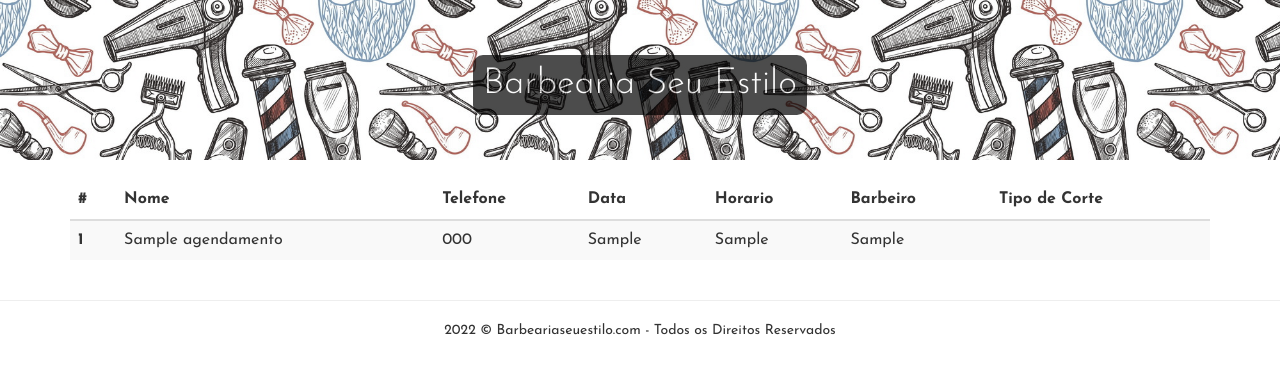
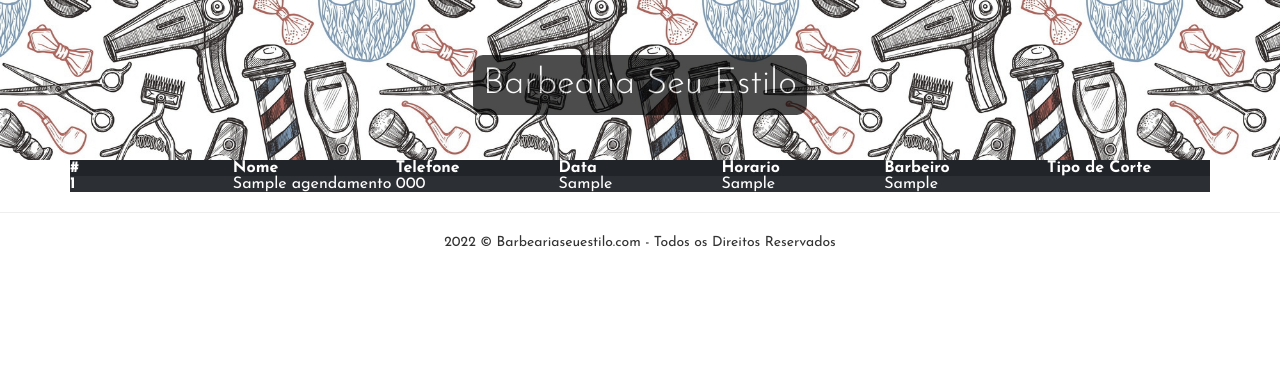
Before and after one commit to IgorMarqx/BARBEARIA-PHP, a PHP site: page /index.php?pg=servicos in a window 1280 px wide. Shown: the part 56-430 px from the top of the page. Run offline with PHP 8.4, Linux system fonts and the light colour scheme; tables that the repository leaves empty or names only in its code hold one stand-in row (values such as "Sample post"); data that the repository does not hold is empty.

Commit message:
tabelas e funcionalidade JS

```diff
--- a/css/style.css
+++ b/css/style.css
@@ -286,3 +286,54 @@ footer{
     /* border: 1px solid red; */
     width: 100%;
 }
+
+
+.tbl-head {
+    background-color: #212529;
+    padding: .5rem;
+    width: 100%;
+    table-layout: fixed;
+
+    padding: 5rem 0;
+
+    text-align: left;
+}
+
+.text-color {
+    color: #fff;
+    margin: 0 1rem;
+}
+
+.tbl-body{
+    background-color: #2C3034;
+    padding: .5rem;
+    width: 100%;
+    table-layout: fixed;
+
+    padding: 5rem 0;
+
+    text-align: left;
+}
+
+.container-cust{
+    display: grid;
+    place-items: center;
+    max-width: 100%;
+    background-color: aqua;
+}
+
+.margin-top{
+    margin-top: 1rem;
+}
+
+#toggle{
+    color: #999;
+
+    border: none;
+    text-decoration: underline;
+    cursor: pointer;
+}
+
+#toggle:hover{
+    text-decoration: none;
+}
--- a/servicos.php
+++ b/servicos.php
@@ -1,3 +1,19 @@
+<div id="margin-top" class="container-cust">
+    <table class="tbl-head">
+        <thead class="">
+            <tr class="text-color">
+                <th>#</th>
+                <th>Nome</th>
+                <th>Telefone</th>
+                <th>Data</th>
+                <th>Horario</th>
+                <th>Barbeiro</th>
+                <th>Tipo de Corte</th>
+            </tr>
+    </table>
+</div>
+
+
 <?php
 $busca = "Select * from agendamento";
 
@@ -6,23 +22,10 @@ $query = mysqli_query($conn, $busca);
 while ($dados = mysqli_fetch_array($query)) {
 
 ?>
-
-    <br>
-    <div>
-        <table class="table table-dark table-striped">
-            <thead class="table">
-                <tr class="table-dark">
-                    <th>#</th>
-                    <th>Nome</th>
-                    <th>Telefone</th>
-                    <th>Data</th>
-                    <th>Horario</th>
-                    <th>Barbeiro</th>
-                    <th>Tipo de Corte</th>
-                </tr>
-            </thead>
+    <div class="container-cust">
+        <table class="tbl-body">
             <tbody>
-                <tr class="table-dark">
+                <tr class="text-color">
                     <th><?= $dados['id']; ?></th>
                     <td><?= $dados['nome']; ?></td>
                     <td><?= $dados['telefone']; ?></td>
@@ -33,7 +36,6 @@ while ($dados = mysqli_fetch_array($query)) {
                 </tr>
             </tbody>
         </table>
-
     </div>
 
 <?php } ?>
```
Also changed, not shown: agendamento.js (added, +19 -0 lines), agendamento.php (+13 -11 lines).
